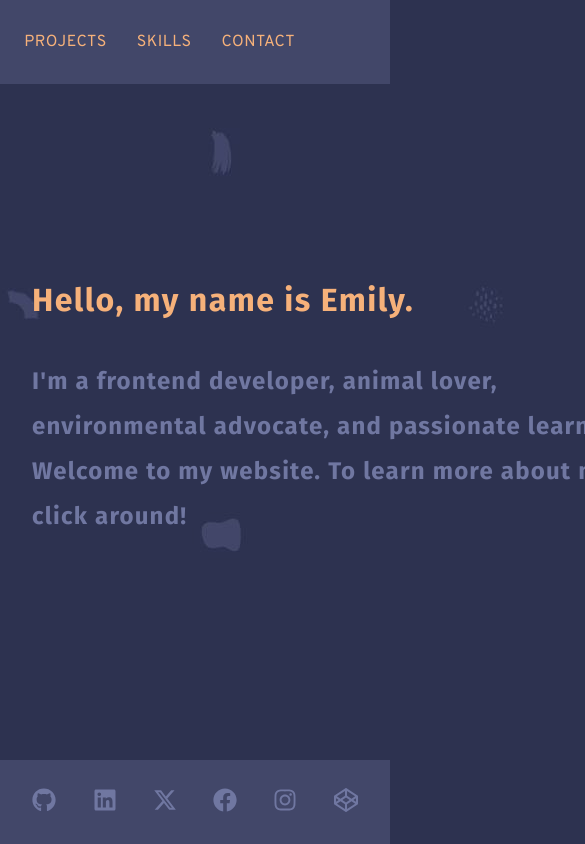
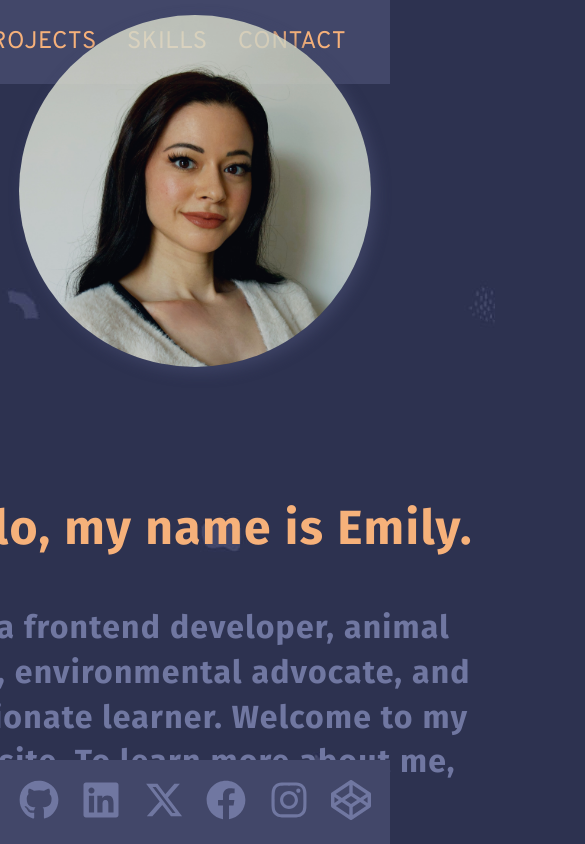
Before and after one commit to eaknott/personal-portfolio, a React (Create React App) app: page / in a window 390 px wide. Shown: the top 844 px of the page, 585 px wide, since content can reach past the window. Built offline with nearby package versions, Linux system fonts and the light colour scheme.

Commit message:
Add media queries for iPad screen for Home page, About page, Contact page, Header component, and Footer component

```diff
--- a/src/index.css
+++ b/src/index.css
@@ -90,7 +90,6 @@ body, html {
 .contact {
   color: var(--light);
   display: flex;
-  flex-direction: column;
   justify-content: center;
   align-items: center;
   height: 80vh;
@@ -123,6 +122,8 @@ body, html {
   margin: auto 3rem 3rem auto;
   box-shadow: 5px 5px 15px var(--secondary);
   opacity: 0.85;
+  height: 18rem;
+  width: 18rem;
 }
 
 .home {
@@ -267,13 +268,6 @@ body, html {
 
 /* CONTACT PAGE */
 
-.contact h1 {
-  text-align: right;
-  color: var(--light);
-  margin: 0 auto 2.5rem 2rem;
-  letter-spacing: 0.09rem;
-}
-
 .contact {
   display: flex;
   flex-direction: row;
@@ -283,6 +277,13 @@ body, html {
 
 .contact-text {
   text-align: right;
+}
+
+.contact h1 {
+  text-align: right;
+  color: var(--light);
+  margin: 0 auto 2.5rem 2rem;
+  letter-spacing: 0.09rem;
 }
 
 .contact p {
@@ -407,3 +408,103 @@ button:active {
 .footer-links a:active {
   color: var(--light);
 }
+
+/* SMALLER SCREENS */
+
+@media only screen and (max-width: 1024px) {
+  .header-container ul {
+    margin: 0 1.8rem;
+  }
+  .header-container li {
+    font-size: 1.5rem;
+  }
+
+  .home {
+    flex-direction: column-reverse;
+    justify-content: center;
+    gap: 5rem;
+  }
+  .home-text {
+    text-align: center;
+  }
+  .home h1 {
+    margin: 3rem 0;
+    font-size: 3rem;
+  }
+  .home p {
+    margin: 0;
+    font-size: 2rem;
+  }
+  .home-img img {
+    margin: 0;
+    height: 22rem;
+    width: 22rem;
+  }
+
+  .about h1,
+  .projects-header h1,
+  .contact h1 {
+    font-size: 3rem;
+  }
+  .about p {
+    font-size: 2rem;
+    font-weight: 400;
+    text-align: center;
+    line-height: 3.2rem;
+  }
+  .contact {
+    flex-direction: column;
+    row-gap: 2rem;
+  }
+  .contact h1,
+  .contact p {
+    text-align: center;
+  }
+  .contact p {
+    line-height: 3rem;
+    font-size: 2rem;
+    font-weight: 500;
+    width: 70vw;
+  }
+  .contact-email {
+    font-size: 1.5rem;
+  }
+  .contact-text :nth-child(4) {
+    font-size: 1.5rem;
+  }
+  .form-group {
+    flex-direction: row;
+    justify-content: space-between;
+    gap: 1rem;
+  }
+  .form-group label {
+    margin-left: auto;
+    font-size: 1.1rem;
+    font-weight: 500;
+    margin-top: 0.4rem;
+  }
+  input {
+    margin-bottom: 1rem;
+    height: 2.5rem;
+  }
+  input,
+  textarea {
+    width: 30rem;
+    font-size: 1.1rem;
+  }
+  button {
+    height: 2.5rem;
+    width: 12rem;
+    margin-top: 1.5rem;
+    font-size: 1.5rem;
+    text-transform: uppercase;
+  }
+
+  .footer-links {
+    width: 700px;
+  }
+  .footer-icon {
+    height: 2.5rem;
+    width: 3rem;
+  }
+}
--- a/src/pages/About.jsx
+++ b/src/pages/About.jsx
@@ -3,7 +3,7 @@ function About() {
     <div className="about">
         <div className="about-text">
             <h1>More About Me</h1>
-            <p>Born and raised primarily in the Washington DC area, I'm now based in Taipei. After finishing my Bachelor's degree in Foreign Languages with a Business minor, I moved to Taiwan to be closer to my family and get in touch with my Taiwanese roots. I've enjoyed exploring various roles such as teaching kindergarten ESL, dancing professionally for special events, and working in audio editing for e-learning platforms.</p>
+            <p>Born and raised in the Washington DC area, I'm now based in Taipei. After finishing my Bachelor's degree in Foreign Languages with a Business minor, I moved to Taiwan to be closer to my family and get in touch with my Taiwanese roots. I've enjoyed exploring various roles such as teaching kindergarten ESL, dancing professionally for special events, and working in audio editing for e-learning platforms.</p>
         </div>
     </div>
   )
--- a/src/pages/Home.jsx
+++ b/src/pages/Home.jsx
@@ -8,7 +8,7 @@ function Home() {
         <p>I'm a frontend developer, animal lover, environmental advocate, and passionate learner. Welcome to my website. To learn more about me, click around!</p>
       </div>
       <div className="home-img">
-        <img src={ProfileImage} alt="profile" height="250rem" />
+        <img src={ProfileImage} alt="profile" />
       </div>
     </div>
   )
```
Also changed, not shown: src/background-shapes.jpg.
